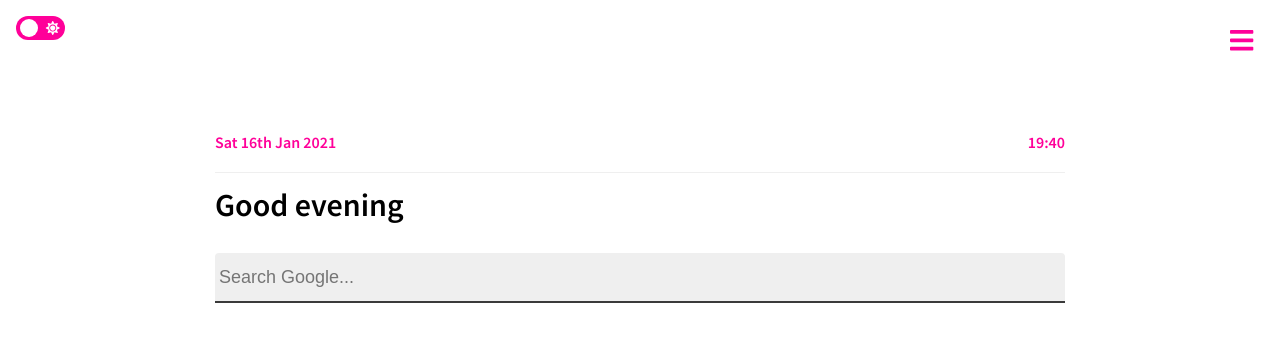
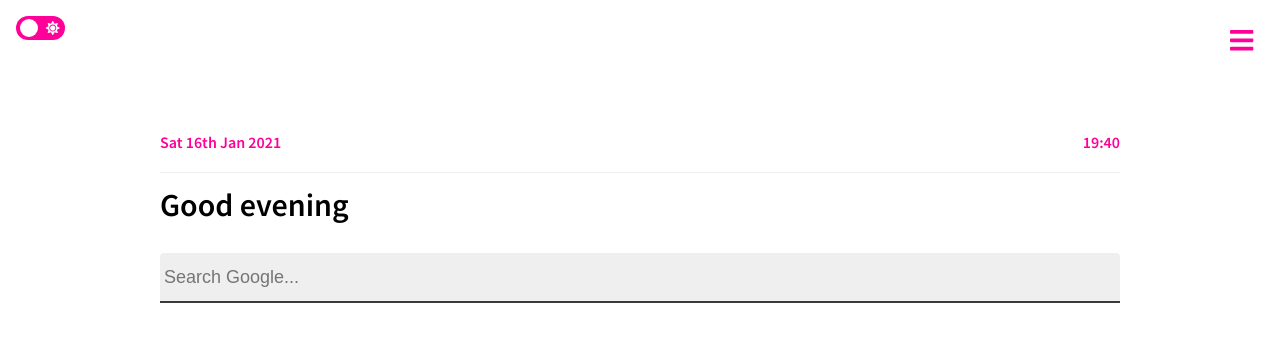
Before and after one commit to adhamu/startpage, a React app: page / in a window 1280 px wide. Shown: the top 342 px of the page. Built offline with nearby package versions, Linux system fonts and the light colour scheme.

Commit message:
Think we're there

```diff
--- a/src/App.tsx
+++ b/src/App.tsx
@@ -11,7 +11,7 @@ import Preferences from '@global/components/Preferences'
 import Menu from '@components/Menu'
 
 const Layout = styled.div`
-  max-width: 850px;
+  max-width: 960px;
   margin: 8em auto;
   padding: 0 1em;
 `
--- a/src/components/Bookmarks.tsx
+++ b/src/components/Bookmarks.tsx
@@ -11,8 +11,11 @@ const Bookmarks = styled.div`
 
 const Categories = styled.div`
   display: grid;
-  grid-template-columns: 150px repeat(auto-fit, minmax(150px, 1fr));
   padding: 1em 0;
+
+  @media (min-width: 767px) {
+    grid-template-columns: 150px repeat(auto-fit, minmax(150px, 1fr));
+  }
 `
 
 const CategoryLabel = styled.div`
@@ -26,7 +29,7 @@ const CategoryLabel = styled.div`
 
 const Links = styled.div`
   display: grid;
-  grid-template-columns: repeat(auto-fill, minmax(150px, 1fr));
+  grid-template-columns: repeat(auto-fill, minmax(180px, 1fr));
   grid-gap: 0.5em;
 `
 
```
